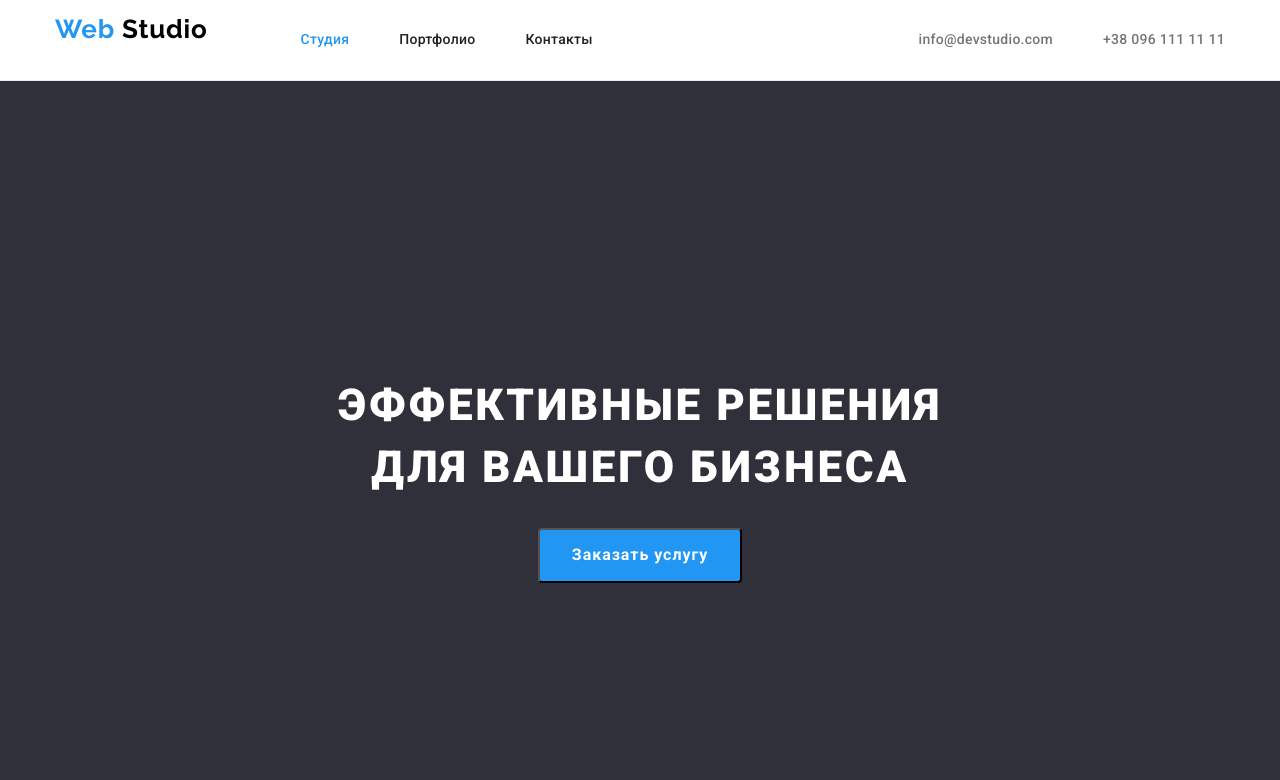
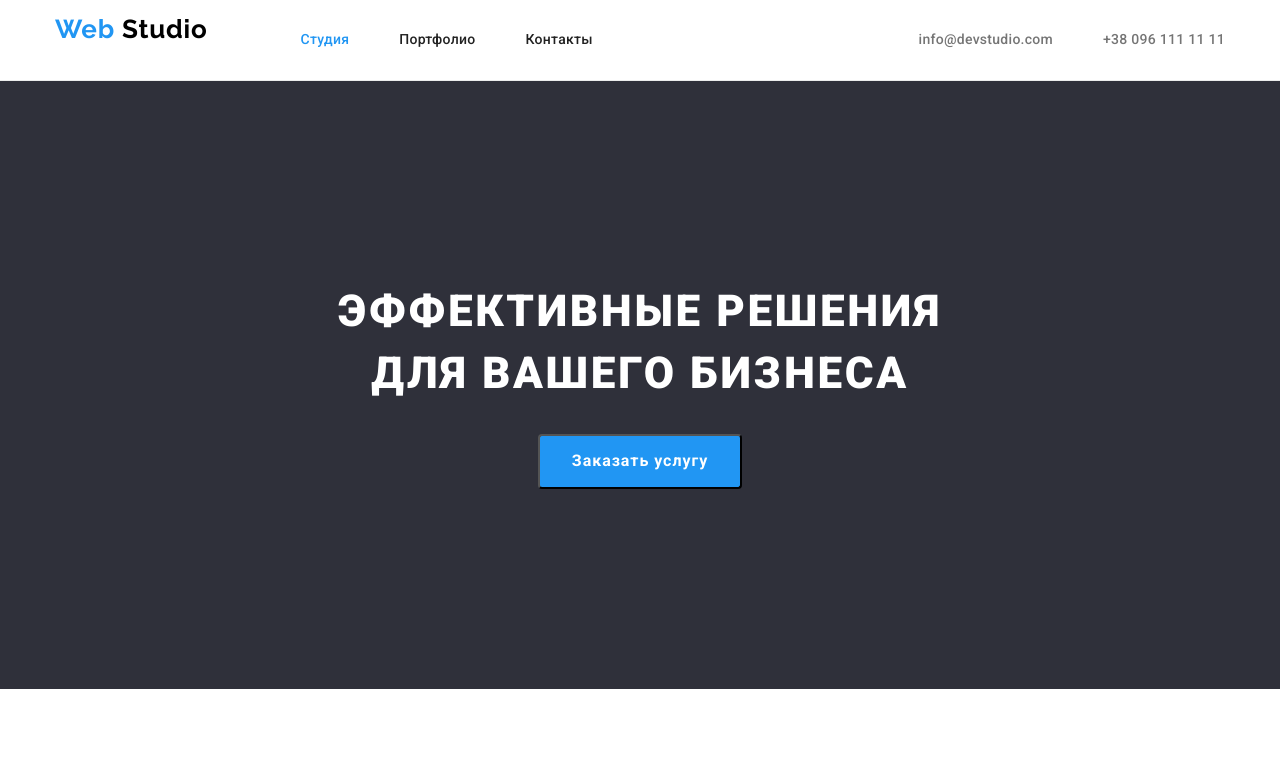
Before and after one commit to VladBakuta/goit-markup-hw-03, a plain HTML site: page index.html in a window 1280 px wide. Shown: the top 780 px of the page. Drawn offline with nearby package versions, Linux system fonts and the light colour scheme.

Commit message:
исправление ошибок

```diff
--- a/css/styles.css
+++ b/css/styles.css
@@ -188,6 +188,9 @@ button {
 
 .section-text {
   margin-bottom: 30px;
+  max-width: 696px;
+  margin-right: auto;
+  margin-left: auto;
 
   font-weight: 900;
   font-size: 44px;
@@ -430,6 +433,8 @@ button {
   margin-bottom: 4px;
 
   letter-spacing: 0.06em;
+
+  color: var(--axcent-color);
 }
 
 .projects-text {
--- a/index.html
+++ b/index.html
@@ -52,11 +52,8 @@
     </header>
     <main>
       <section class="hero">
-        <div class="section">
-          <h1 class="section-text">
-            Эффективные решения <br />
-            для вашего бизнеса
-          </h1>
+        <div class="conteiner">
+          <h1 class="section-text">Эффективные решения для вашего бизнеса</h1>
           <button type="button" class="section-button">Заказать услугу</button>
         </div>
       </section>
```
